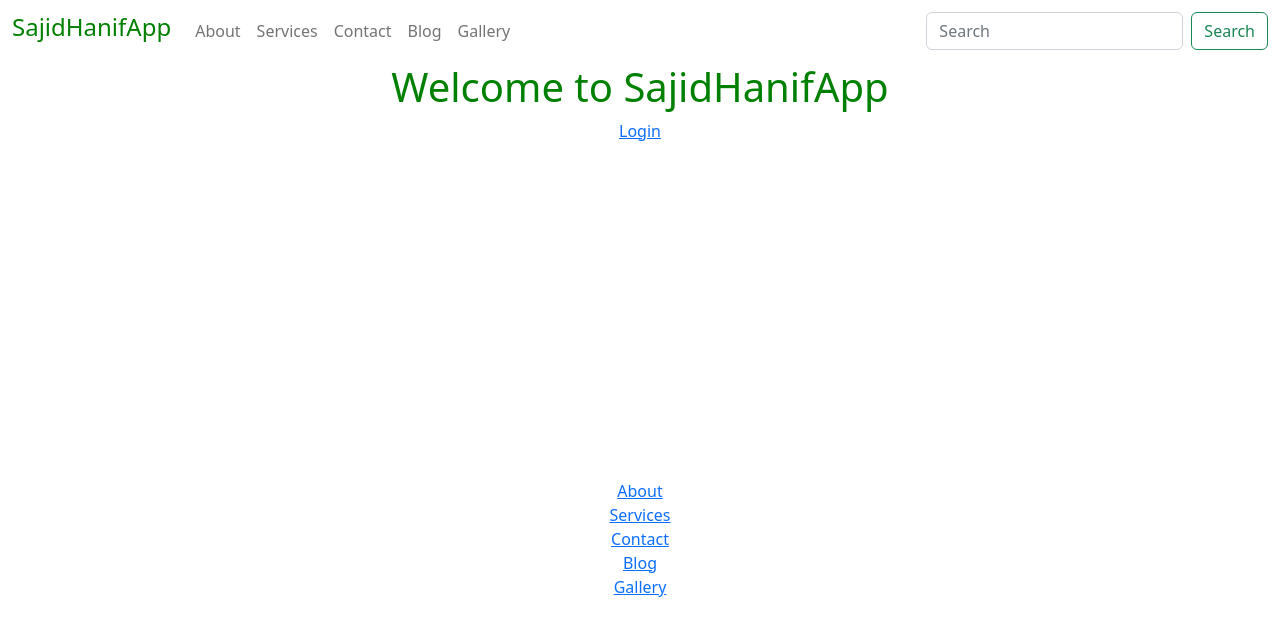
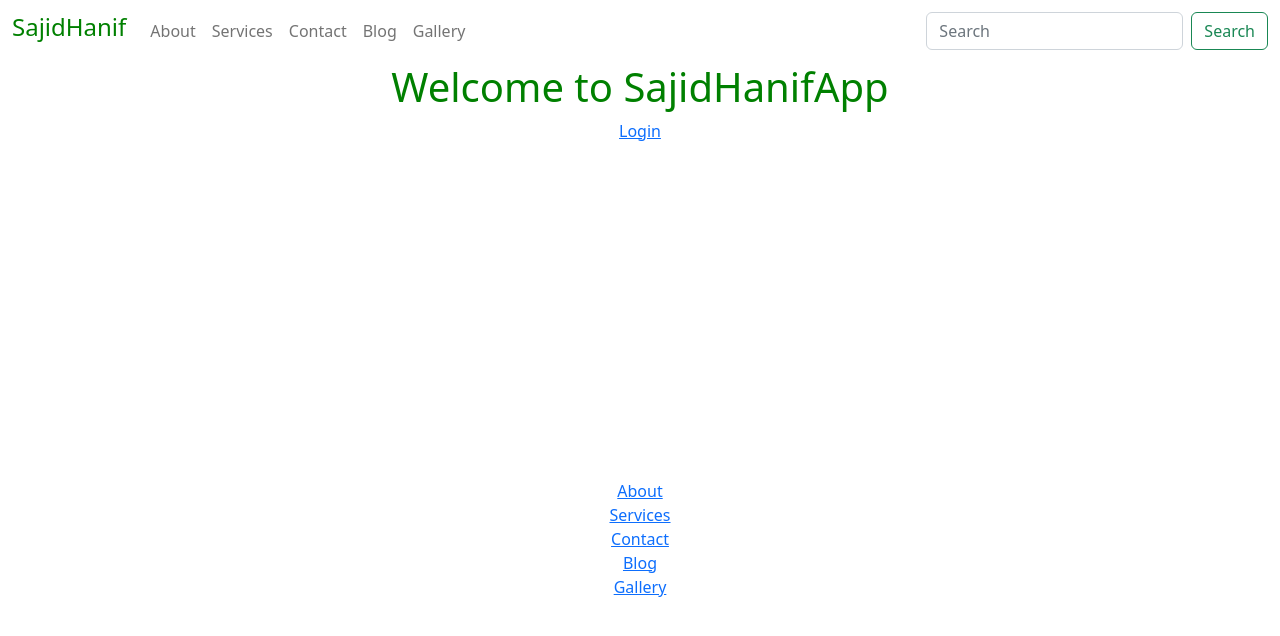
Before and after one commit to iamsajidhanif/nextjs-shapp, a Next.js app: page / in a window 1280 px wide. Shown: the top 636 px of the page. Built offline with nearby package versions, Linux system fonts and the light colour scheme.

Commit message:
Update index.tsx

```diff
--- a/src/pages/index.tsx
+++ b/src/pages/index.tsx
@@ -25,7 +25,7 @@ export default function Home() {
       {/* <Header /> */}
       {/* useRef in h1 heading: */}
       <Navbar
-        title="SajidHanifApp"
+        title="SajidHanif"
         servicesText="Services"
         serviceOne="Counter App"
         serviceTwo="Todo List App"
```
